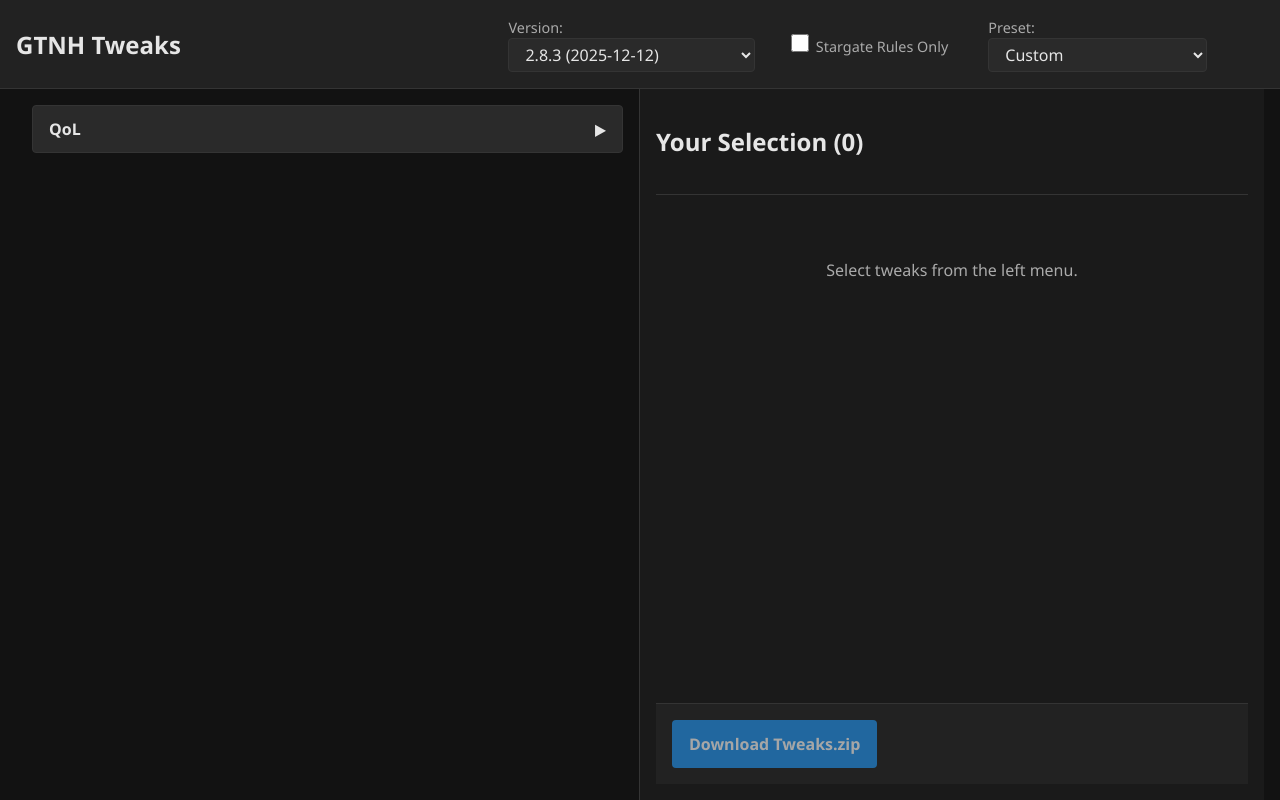
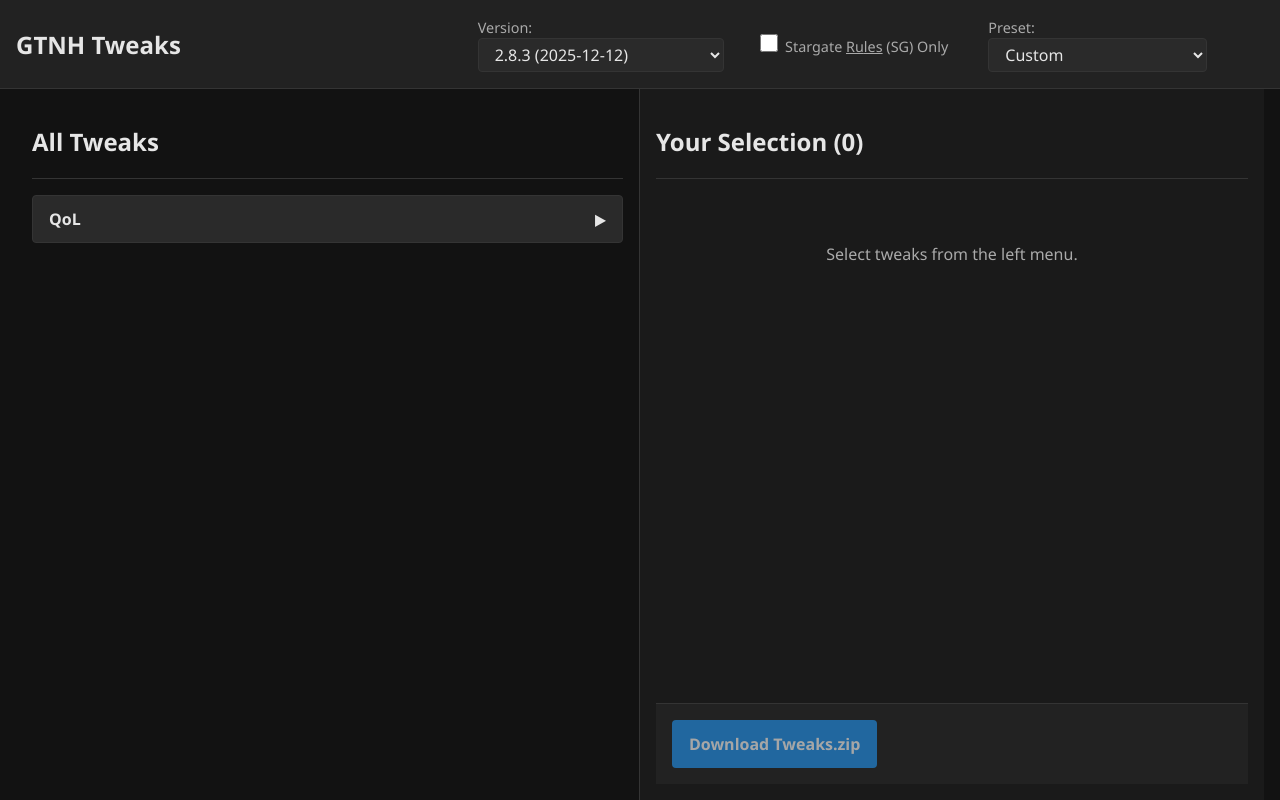
Before and after one commit to creativitRy/gtnh-tweaks, a SvelteKit app: page / in a window 1280 px wide. Built offline with nearby package versions, Linux system fonts and the light colour scheme; some icons are missing.

Commit message:
stargate rules links

```diff
--- a/src/lib/data/tweaks.ts
+++ b/src/lib/data/tweaks.ts
@@ -108,7 +108,7 @@ const tweaks: {
 `
 				);
 			}
-		},
+		}
 	],
 	Fun: []
 };
--- a/src/lib/styles/_reset.scss
+++ b/src/lib/styles/_reset.scss
@@ -29,5 +29,4 @@ textarea {
 }
 a {
 	color: inherit;
-	text-decoration: none;
 }
--- a/src/routes/+page.svelte
+++ b/src/routes/+page.svelte
@@ -98,7 +98,14 @@
 				<div class="filter-check">
 					<label>
 						<input type="checkbox" bind:checked={$stargateFilter} />
-						Stargate Rules Only
+						Stargate
+						<a
+							href="https://gtnh.miraheze.org/wiki/Stargate#Discord_Role_Requirements"
+							target="_blank">Ru</a
+						><a
+							href="https://docs.google.com/document/d/1Iww1FNLkCuun6s6LW7Q6_1Z1aldtxYeRxYOeq_P-vK8/edit?tab=t.0"
+							target="_blank">les</a
+						> (SG) Only
 					</label>
 				</div>
 
@@ -128,6 +135,11 @@
 
 	<main class="grid">
 		<section class="panel left">
+			<div class="sticky-header">
+				<h2>
+					All Tweaks
+				</h2>
+			</div>
 			{#each leftGroupEntries as [group, groupTweaks] (group)}
 				<div class="accordion">
 					<button class="acc-header" on:click={() => toggleGroup(group)}>
@@ -192,6 +204,7 @@
 			</div>
 
 			<footer>
+				<!--				TODO: zip generation progress bar modal -->
 				<button
 					class="btn-primary"
 					disabled={Object.keys($selections).length === 0 || hasAnyErrors}
@@ -296,7 +309,6 @@
 	}
 
 	.sticky-header {
-		padding-bottom: 1rem;
 		border-bottom: 1px solid var(--border);
 		margin-bottom: 1rem;
 
```
Also changed, not shown: src/routes/compute-patch/+page.svelte (+5 -2 lines).
